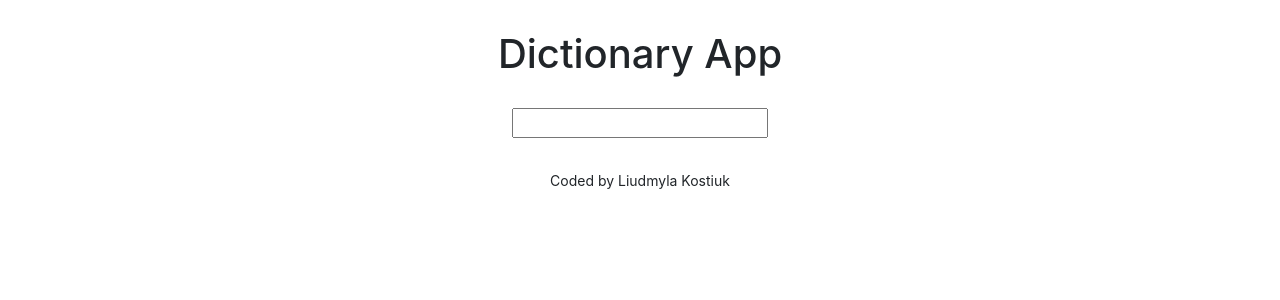
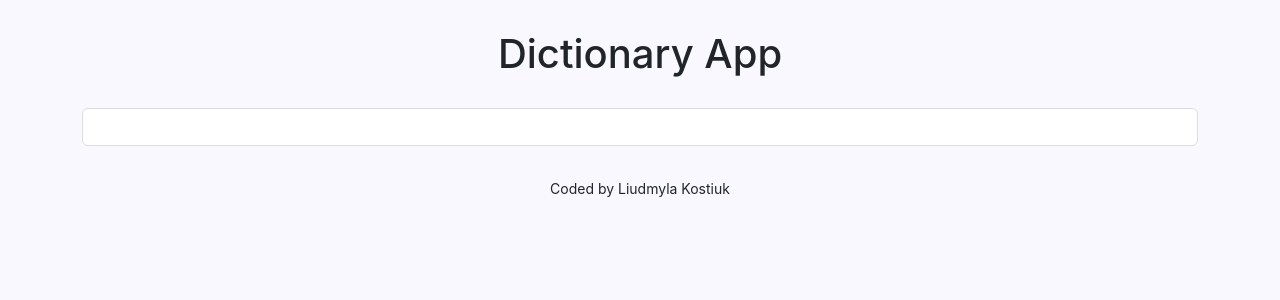
Before and after one commit to liudmyla2/dictionary, a React (Create React App) app: page / in a window 1280 px wide. Shown: the top 300 px of the page. Built offline with nearby package versions, Linux system fonts and the light colour scheme.

Commit message:
Updated Dictionary.css

```diff
--- a/src/App.css
+++ b/src/App.css
@@ -1,3 +1,11 @@
+body {
+  background: #f9f8fe;
+}
+
+a {
+  color: #9670f4;
+}
+
 .App-header {
   margin: 30px 0;
 }
--- a/src/Dictionary.css
+++ b/src/Dictionary.css
@@ -0,0 +1,26 @@
+.Dictionary h1 {
+  font-size: 18px;
+  font-weight: bold;
+  margin-bottom: 20px;
+}
+
+.Dictionary section {
+  background: white;
+  padding: 30px;
+  border-radius: 6px;
+  box-shadow: 0 10px 20px rgb(0 0 0 / 10%);
+  margin: 20px 0;
+}
+
+.Dictionary input {
+  width: 100%;
+  border-radius: 6px;
+  padding: 6px 10px;
+  color: #333;
+  border: 1px solid #ddd;
+}
+
+.Dictionary .hint {
+  font-size: 11px;
+  margin-top: 5px;
+}
```
